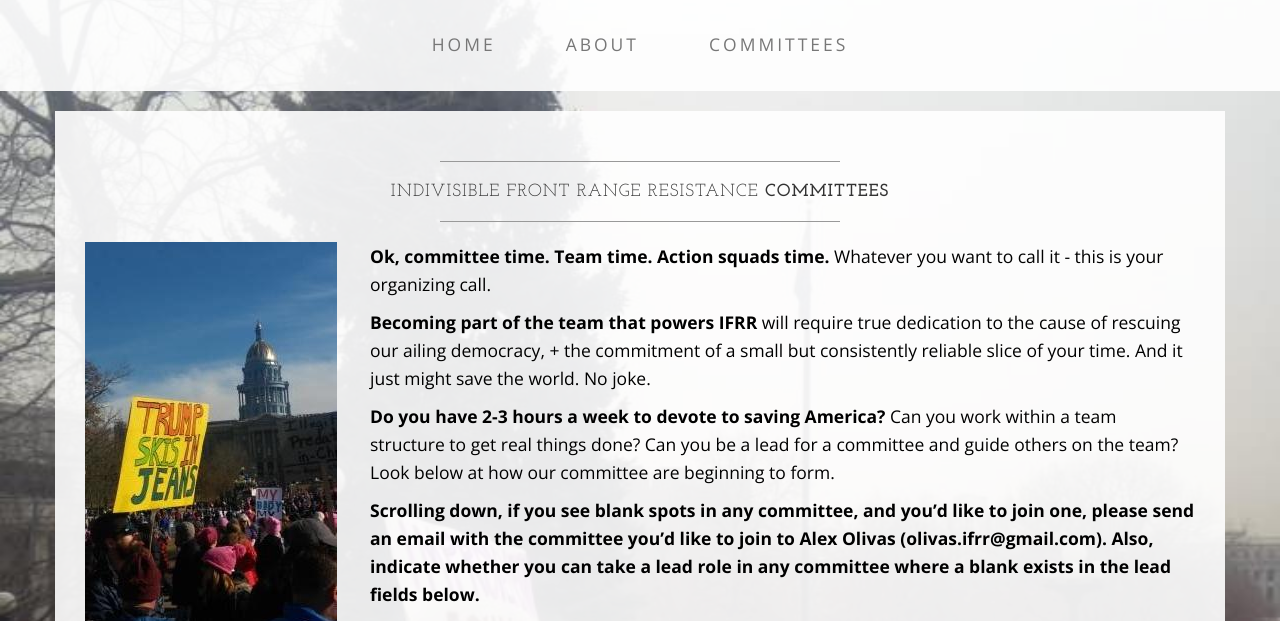
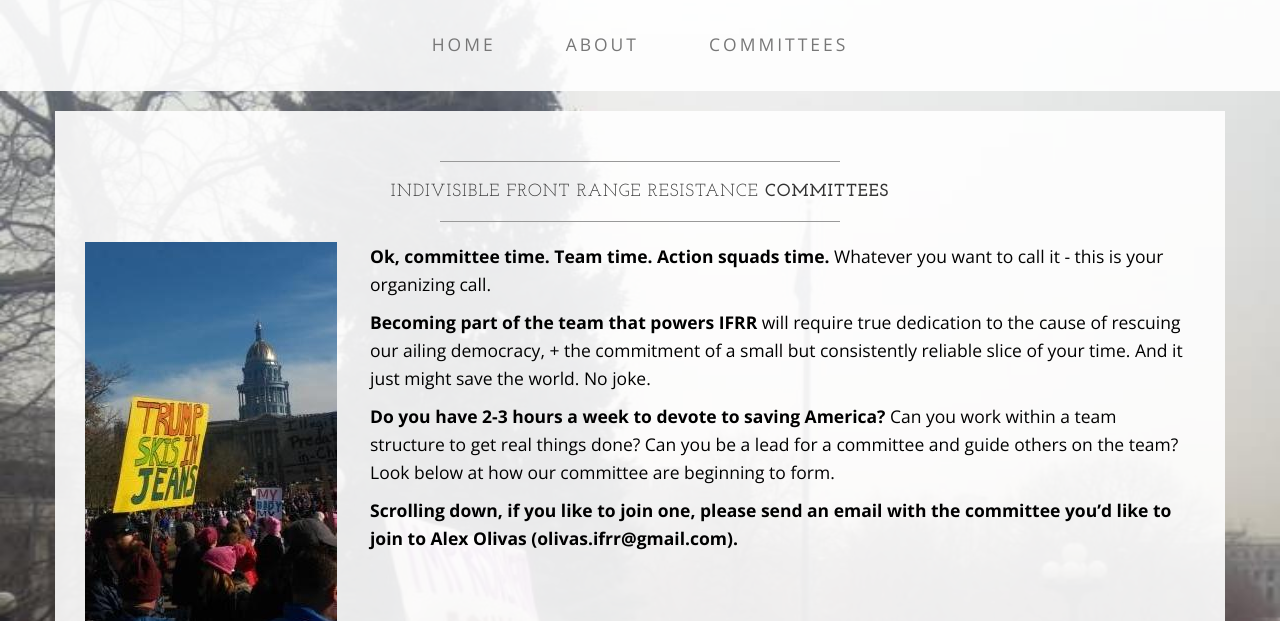
Before and after one commit to indivisiblefrr/indivisiblefrr.github.io, a plain HTML site: page committees.html in a window 1280 px wide. Shown: the part 179-800 px from the top of the page. Drawn offline with nearby package versions, Linux system fonts and the light colour scheme.

Commit message:
Update committees.html

```diff
--- a/committees.html
+++ b/committees.html
@@ -99,7 +99,7 @@
 			Can you work within a team structure to get real things done? Can you be a lead for a committee and guide others on the team? Look below at how our committee are beginning to form.</p>
 			<p>
 			<strong>
-			Scrolling down, if you see blank spots in any committee, and you’d like to join one, please send an email with the committee you’d like to join to Alex Olivas (olivas.ifrr@gmail.com). Also, indicate whether you can take a lead role in any committee where a blank exists in the lead fields below.
+			Scrolling down, if you like to join one, please send an email with the committee you’d like to join to Alex Olivas (olivas.ifrr@gmail.com).
 			</strong>
 			</p>
 
```
